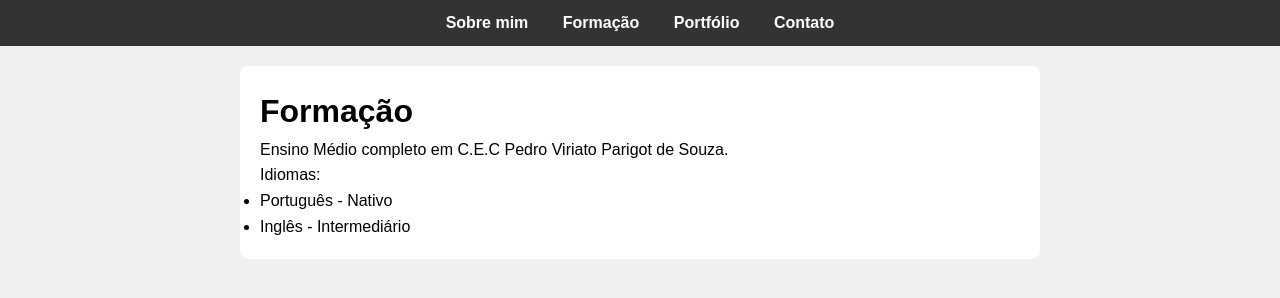
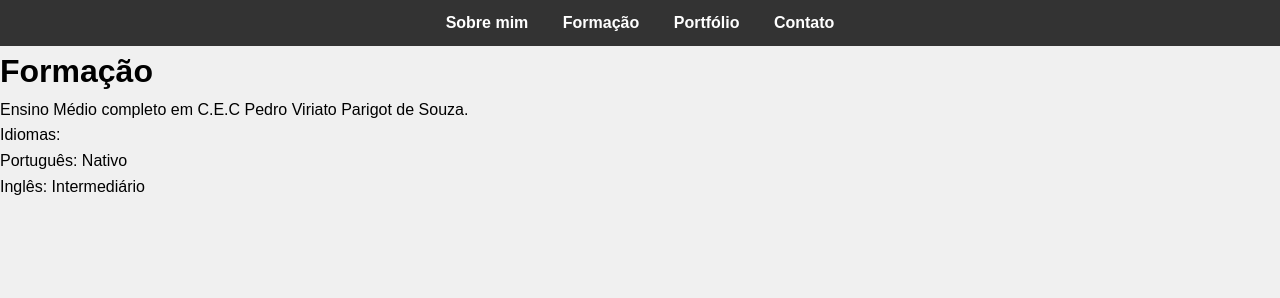
Before and after one commit to nayaracapelle/portfolio-nayara.capelle, a plain HTML site: page formacao.html in a window 1280 px wide. Drawn offline with Linux system fonts and the light colour scheme.

Commit message:
Add files via upload

```diff
--- /dev/null
+++ b/estilo.css
@@ -0,0 +1,59 @@
+
+* {
+    margin: 0;
+    padding: 0;
+    box-sizing: border-box;
+}
+
+body {
+    font-family: Arial, sans-serif;
+    background-color: #f0f0f0;
+    line-height: 1.6;
+}
+
+nav {
+    background-color: #333;
+    color: #fff;
+    padding: 10px 0;
+    text-align: center;
+}
+
+nav a {
+    color: white;
+    text-decoration: none;
+    margin: 0 15px;
+    font-weight: bold;
+}
+
+nav a:hover {
+    color: #00bfff;
+}
+
+.a {
+    max-width: 800px;
+    margin: 20px auto;
+    padding: 20px;
+    background-color: white;
+    border-radius: 8px;
+}
+
+form input, form textarea {
+    width: 100%;
+    padding: 10px;
+    margin: 10px 0;
+    border-radius: 4px;
+    border: 1px solid #ccc;
+}
+
+form button {
+    padding: 10px 20px;
+    background-color: #00bfff;
+    color: white;
+    border: none;
+    border-radius: 4px;
+    cursor: pointer;
+}
+
+form button:hover {
+    background-color: #009acd;
+}
--- a/formacao.html
+++ b/formacao.html
@@ -3,7 +3,7 @@
 <head>
     <meta charset="UTF-8">
     <meta name="viewport" content="width=device-width, initial-scale=1.0">
-    <title>Portfólio - Formação</title>
+    <title>Portfólio-Formação</title>
     <link rel="stylesheet" href="style.css">
 </head>
 <body>
@@ -14,13 +14,13 @@
         <a href="contato.html">Contato</a>
     </nav>
 
-    <div class="container">
+    <div class="a">
         <h1>Formação</h1>
         <p>Ensino Médio completo em C.E.C Pedro Viriato Parigot de Souza.</p>
         <p>Idiomas:</p>
         <ul>
-            <li>Português - Nativo</li>
-            <li>Inglês - Intermediário</li>
+            <li>Português: Nativo</li>
+            <li>Inglês: Intermediário</li>
         </ul>
     </div>
 </body>
```
Also changed, not shown: contato.html (+2 -2 lines), index.html (+3 -4 lines), portfolio.html (+2 -2 lines).
